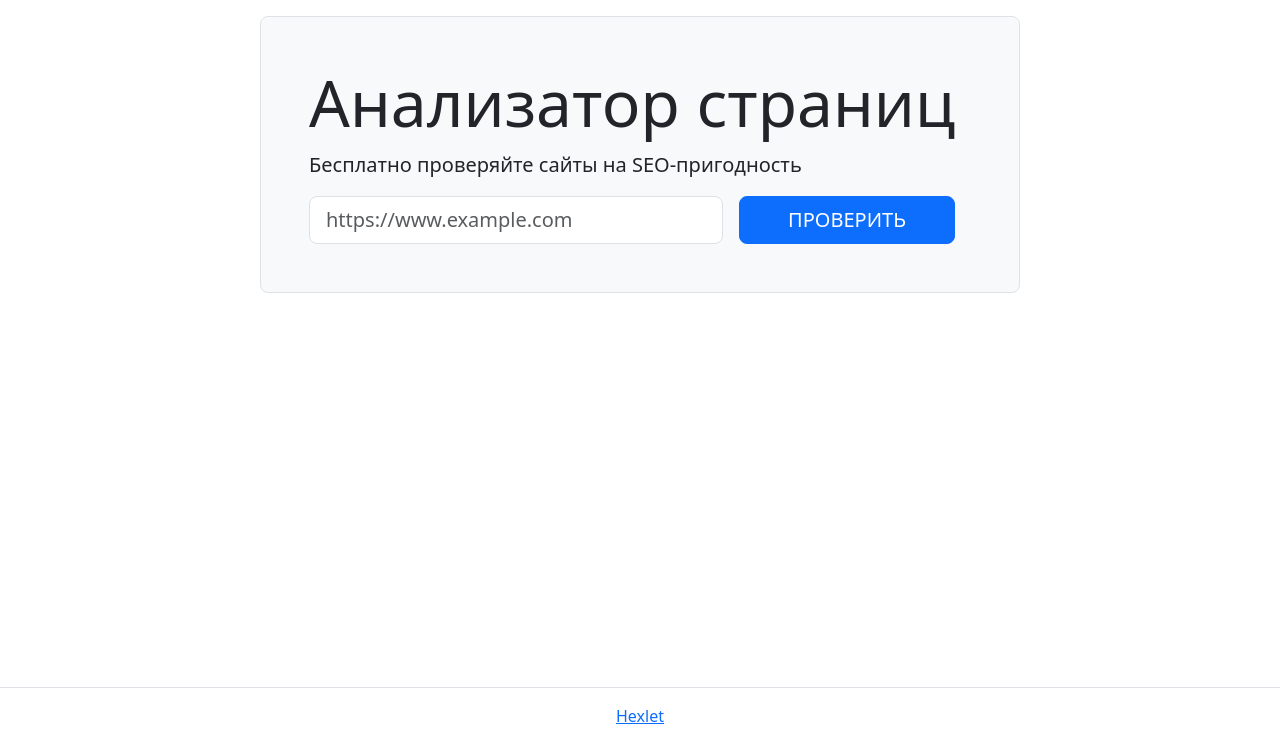
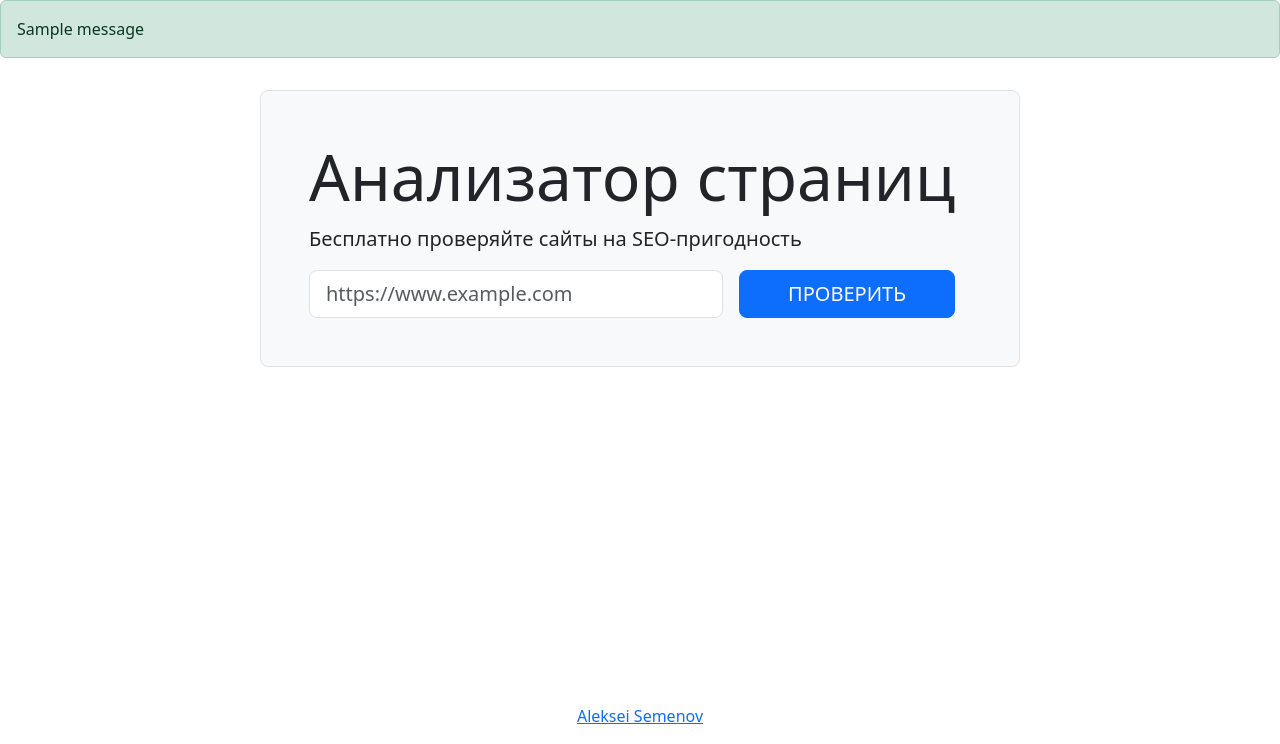
Before and after one commit to Alek753/python-project-83, a Flask app: page / in a window 1280 px wide. Shown: the part 56-800 px from the top of the page. Run offline with Flask 3, Linux system fonts and the light colour scheme; one stand-in notice (Sample message) is shown.

Commit message:
some refactoring

```diff
--- a/page_analyzer/app.py
+++ b/page_analyzer/app.py
@@ -1,7 +1,8 @@
 import os
-from flask import Flask, render_template, flash, request
+from flask import Flask, render_template, flash, request, redirect, url_for
 from dotenv import load_dotenv
 import validators
+from urllib.parse import urlparse
 
 
 load_dotenv()
@@ -22,6 +23,11 @@ def validate(url):
     return 0
 
 
+def normalize(url):
+    parsed_url = urlparse(url)
+    return f'{parsed_url.scheme}://{parsed_url.netloc}'
+
+
 @app.post('/urls')
 def add_url():
     url = request.form['url']
@@ -29,6 +35,14 @@ def add_url():
     if errors:
         flash(errors, 'error')
         return render_template('index.html', url=url), 422
+    id = add_url(normalize(url))
+    flash('Страница успешно добавлена', 'success')
+    return redirect(url_for('url_page', id=id))
+
+
+@app.route('/urls/<id>')
+def url_page(id):
+    pass
 
 
 @app.post('/urls/<id>/checks')
--- a/page_analyzer/templates/index.html
+++ b/page_analyzer/templates/index.html
@@ -1,32 +1,6 @@
-<!DOCTYPE html>
-<html lang="en">
-  <head>
-    <meta charset="utf-8">
-    <meta name="viewport" content="width=device-width, initial-scale=1, shrink-to-fit=no">
-    <meta name="description" content="Third project for Hexlet.io">
-    <link href="https://cdn.jsdelivr.net/npm/bootstrap@5.3.3/dist/css/bootstrap.min.css" rel="stylesheet" integrity="sha384-QWTKZyjpPEjISv5WaRU9OFeRpok6YctnYmDr5pNlyT2bRjXh0JMhjY6hW+ALEwIH" crossorigin="anonymous">
-    <title>Анализатор страниц</title>
-  </head>
-  <body class="min-vh-100 d-flex flex-column">
-  <header class="flex-shrink-0">
-    <nav class="navbar navbar-expand-md navbar-dark bg-dark px-3">
-  <a class="navbar-brand" href="/">Анализатор страниц</a>
-  <div id="navbarNav">
-      <ul class="navbar-nav">
-        <li class="nav-item"><a class="nav-link " href="/urls">Сайты</a></li>
-      </ul>
-  </div>
-</nav>
+{% extends 'layout.html' %}
 
-  </header>
-
-
-
-  <main class="flex-grow-1">
-    <div class="container-lg mt-3">
-      <h1></h1>
-
-
+{% block content %}
 <div class="row">
     <div class="col-12 col-md-10 col-lg-8 mx-auto border rounded-3 bg-light p-5">
         <h1 class="display-3">Анализатор страниц</h1>
@@ -38,17 +12,4 @@
         </form>
     </div>
 </div>
-
-    </div>
-  </main>
-  <footer class="border-top py-3 mt-5 flex-shrink-0">
-  <div class="container-lg">
-    <div class="text-center">
-      <a href="https://ru.hexlet.io/" target="_blank">Hexlet</a>
-    </div>
-  </div>
-</footer>
-
-  <script src="https://cdn.jsdelivr.net/npm/bootstrap@5.3.3/dist/js/bootstrap.bundle.min.js" integrity="sha384-YvpcrYf0tY3lHB60NNkmXc5s9fDVZLESaAA55NDzOxhy9GkcIdslK1eN7N6jIeHz" crossorigin="anonymous"></script>
-  </body>
-</html>
+{% endblock %}
--- /dev/null
+++ b/page_analyzer/templates/layout.html
@@ -0,0 +1,38 @@
+<!DOCTYPE html>
+<html lang="en">
+<head>
+    <meta charset="utf-8">
+    <meta name="viewport" content="width=device-width, initial-scale=1">
+    <link href="https://cdn.jsdelivr.net/npm/bootstrap@5.3.3/dist/css/bootstrap.min.css" rel="stylesheet">
+    <title>Анализатор страниц</title>
+</head>
+<body class="min-vh-100 d-flex flex-column">
+    <header class="flex-shrink-0">
+        <nav class="navbar navbar-expand-md navbar-dark bg-dark px-3">
+            <a class="navbar-brand" href="/">Анализатор страниц</a>
+            <div id="navbarNav">
+                <ul class="navbar-nav">
+                    <li class="nav-item"><a class="nav-link " href="/urls">Сайты</a></li>
+                </ul>
+            </div>
+        </nav>
+    </header>
+    {% with messages = get_flashed_messages(with_categories=true) %}
+    {% if messages %}
+        {% for category, message in messages %}
+            <div class="alert alert-{{category}}" role="alert">{{message}}</div>
+        {% endfor %}
+    {% endif %}
+    {% endwith %}
+    <div class="container-lg mt-3">
+        {% block content %}
+        {% endblock %}
+    </div>
+    <footer class="mt-auto py-3 flex-shrink-0">
+        <div class="container text-center">
+            <a href="https://github.com/Alek753/python-project-83/" target="_blank">Aleksei Semenov</a>
+        </div>
+    </footer>
+    <script src="https://cdn.jsdelivr.net/npm/bootstrap@5.3.3/dist/js/bootstrap.bundle.min.js"</script>
+</body>
+</html>
```
Also changed, not shown: page_analyzer/db.py (+15 -3 lines), 1 other file. Lines whose indentation alone changed are shown as unchanged.
